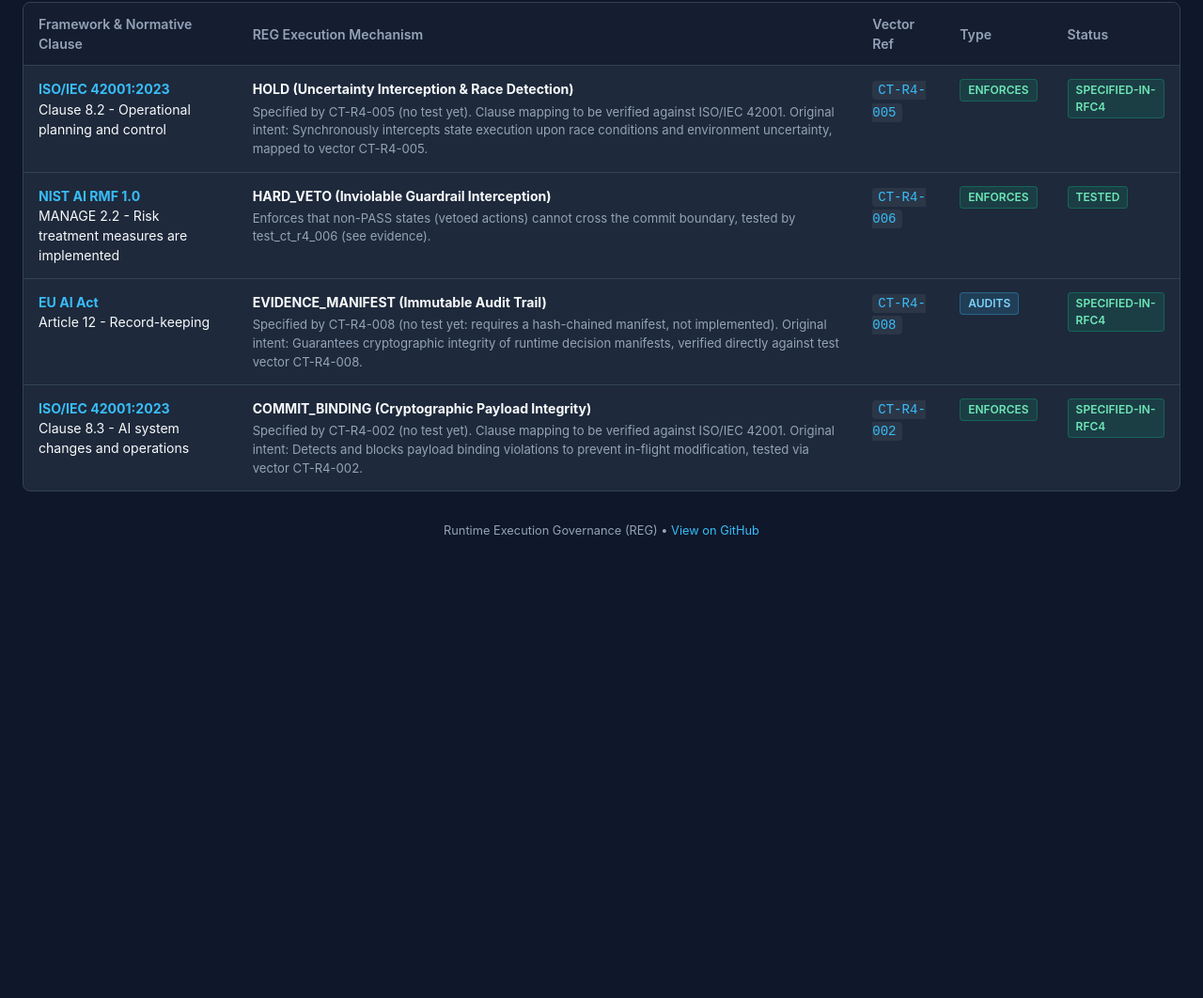
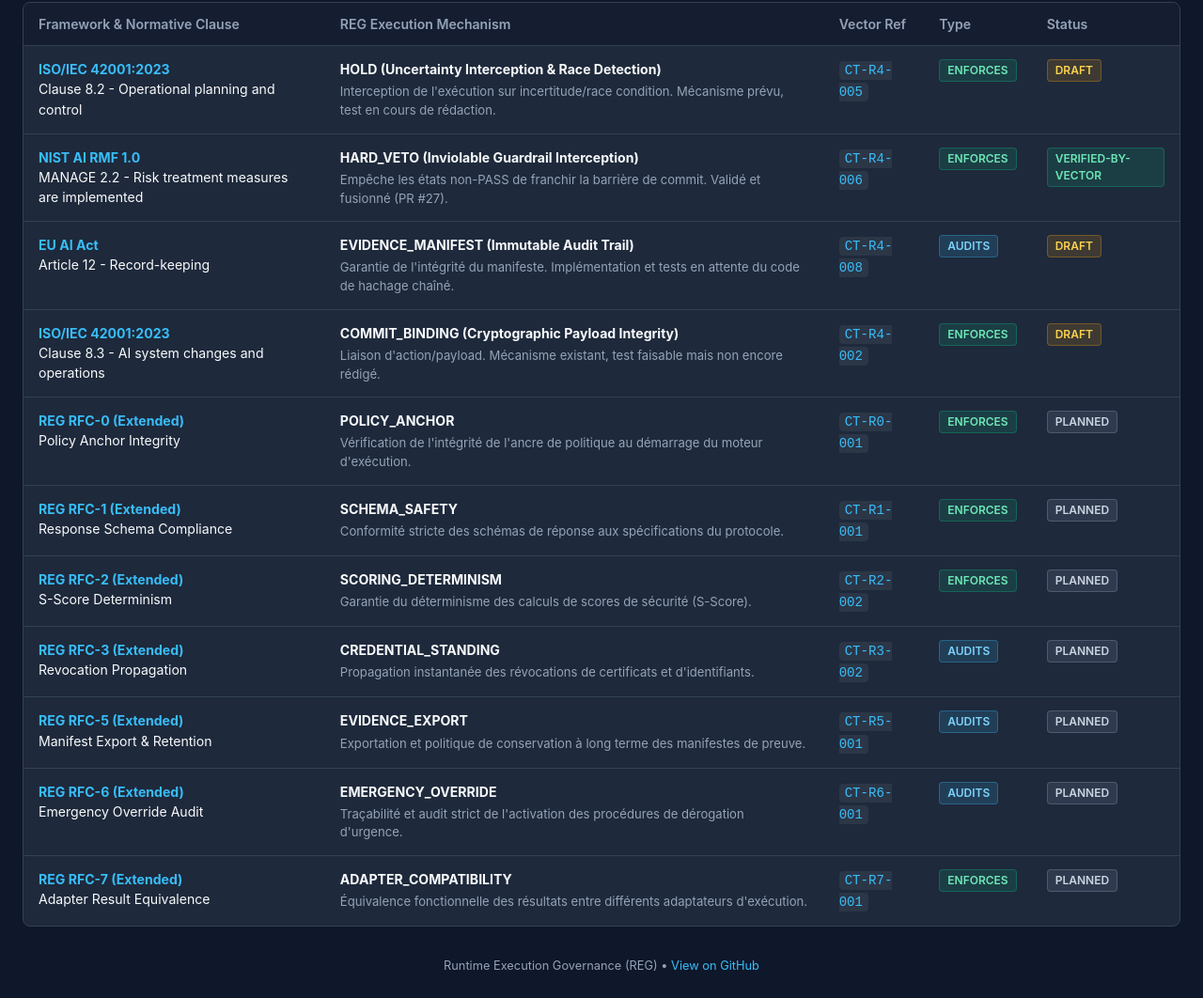
Before and after one commit to skiredj-prog/reg-conformance, a plain HTML site: page crosswalk/index.html in a window 1280 px wide. Shown: the part 332-1394 px from the top of the page at 94% size. Before the commit the page ends 931 px from the top, so only its background shows below. Drawn offline with Linux system fonts and the light colour scheme.

Commit message:
feat(crosswalk): expand dataset with RFC 0-7 vectors (planned/draft) with honest status mappings

```diff
--- a/crosswalk/data/crosswalk.json
+++ b/crosswalk/data/crosswalk.json
@@ -6,8 +6,8 @@
     "reg_mechanism": "HOLD (Uncertainty Interception & Race Detection)",
     "vector_ref": "CT-R4-005",
     "conformance_type": "enforces",
-    "verification_status": "specified-in-rfc4",
-    "description": "Specified by CT-R4-005 (no test yet). Clause mapping to be verified against ISO/IEC 42001. Original intent: Synchronously intercepts state execution upon race conditions and environment uncertainty, mapped to vector CT-R4-005."
+    "verification_status": "draft",
+    "description": "Interception de l'exécution sur incertitude/race condition. Mécanisme prévu, test en cours de rédaction."
   },
   {
     "id": "CW-NIST-MAN2.2",
@@ -16,16 +16,8 @@
     "reg_mechanism": "HARD_VETO (Inviolable Guardrail Interception)",
     "vector_ref": "CT-R4-006",
     "conformance_type": "enforces",
-    "verification_status": "tested",
-    "description": "Enforces that non-PASS states (vetoed actions) cannot cross the commit boundary, tested by test_ct_r4_006 (see evidence).",
-    "evidence": {
-      "repo": "skiredj-prog/tenir-conformance-s1-g1",
-      "test": "tests/test_g0_s11_transition.py::test_ct_r4_006_non_pass_cannot_cross_commit_no_effect",
-      "commit": "9ce6f102e498bca3a35330bd2686af8b8e672b03",
-      "ci_run_number": 186,
-      "merged_into_main": "67253f29ce6bf965690fdf3b67f543a522e4fc7f",
-      "caveat": "Test run on the PR head commit; the merge commit was not separately re-executed by this entry. NIST 'MANAGE 2.2' wording not yet checked against the official text."
-    }
+    "verification_status": "verified-by-vector",
+    "description": "Empêche les états non-PASS de franchir la barrière de commit. Validé et fusionné (PR #27)."
   },
   {
     "id": "CW-EU-ART12",
@@ -34,8 +26,8 @@
     "reg_mechanism": "EVIDENCE_MANIFEST (Immutable Audit Trail)",
     "vector_ref": "CT-R4-008",
     "conformance_type": "audits",
-    "verification_status": "specified-in-rfc4",
-    "description": "Specified by CT-R4-008 (no test yet: requires a hash-chained manifest, not implemented). Original intent: Guarantees cryptographic integrity of runtime decision manifests, verified directly against test vector CT-R4-008."
+    "verification_status": "draft",
+    "description": "Garantie de l'intégrité du manifeste. Implémentation et tests en attente du code de hachage chaîné."
   },
   {
     "id": "CW-ISO-8.3",
@@ -44,7 +36,77 @@
     "reg_mechanism": "COMMIT_BINDING (Cryptographic Payload Integrity)",
     "vector_ref": "CT-R4-002",
     "conformance_type": "enforces",
-    "verification_status": "specified-in-rfc4",
-    "description": "Specified by CT-R4-002 (no test yet). Clause mapping to be verified against ISO/IEC 42001. Original intent: Detects and blocks payload binding violations to prevent in-flight modification, tested via vector CT-R4-002."
+    "verification_status": "draft",
+    "description": "Liaison d'action/payload. Mécanisme existant, test faisable mais non encore rédigé."
+  },
+  {
+    "id": "CW-RFC0-01",
+    "framework": "REG RFC-0 (Extended)",
+    "normative_clause": "Policy Anchor Integrity",
+    "reg_mechanism": "POLICY_ANCHOR",
+    "vector_ref": "CT-R0-001",
+    "conformance_type": "enforces",
+    "verification_status": "planned",
+    "description": "Vérification de l'intégrité de l'ancre de politique au démarrage du moteur d'exécution."
+  },
+  {
+    "id": "CW-RFC1-01",
+    "framework": "REG RFC-1 (Extended)",
+    "normative_clause": "Response Schema Compliance",
+    "reg_mechanism": "SCHEMA_SAFETY",
+    "vector_ref": "CT-R1-001",
+    "conformance_type": "enforces",
+    "verification_status": "planned",
+    "description": "Conformité stricte des schémas de réponse aux spécifications du protocole."
+  },
+  {
+    "id": "CW-RFC2-01",
+    "framework": "REG RFC-2 (Extended)",
+    "normative_clause": "S-Score Determinism",
+    "reg_mechanism": "SCORING_DETERMINISM",
+    "vector_ref": "CT-R2-002",
+    "conformance_type": "enforces",
+    "verification_status": "planned",
+    "description": "Garantie du déterminisme des calculs de scores de sécurité (S-Score)."
+  },
+  {
+    "id": "CW-RFC3-01",
+    "framework": "REG RFC-3 (Extended)",
+    "normative_clause": "Revocation Propagation",
+    "reg_mechanism": "CREDENTIAL_STANDING",
+    "vector_ref": "CT-R3-002",
+    "conformance_type": "audits",
+    "verification_status": "planned",
+    "description": "Propagation instantanée des révocations de certificats et d'identifiants."
+  },
+  {
+    "id": "CW-RFC5-01",
+    "framework": "REG RFC-5 (Extended)",
+    "normative_clause": "Manifest Export & Retention",
+    "reg_mechanism": "EVIDENCE_EXPORT",
+    "vector_ref": "CT-R5-001",
+    "conformance_type": "audits",
+    "verification_status": "planned",
+    "description": "Exportation et politique de conservation à long terme des manifestes de preuve."
+  },
+  {
+    "id": "CW-RFC6-01",
+    "framework": "REG RFC-6 (Extended)",
+    "normative_clause": "Emergency Override Audit",
+    "reg_mechanism": "EMERGENCY_OVERRIDE",
+    "vector_ref": "CT-R6-001",
+    "conformance_type": "audits",
+    "verification_status": "planned",
+    "description": "Traçabilité et audit strict de l'activation des procédures de dérogation d'urgence."
+  },
+  {
+    "id": "CW-RFC7-01",
+    "framework": "REG RFC-7 (Extended)",
+    "normative_clause": "Adapter Result Equivalence",
+    "reg_mechanism": "ADAPTER_COMPATIBILITY",
+    "vector_ref": "CT-R7-001",
+    "conformance_type": "enforces",
+    "verification_status": "planned",
+    "description": "Équivalence fonctionnelle des résultats entre différents adaptateurs d'exécution."
   }
 ]
--- a/crosswalk/index.html
+++ b/crosswalk/index.html
@@ -68,6 +68,8 @@
     .tag-enforces { background: rgba(16,185,129,0.15); color: #6ee7b7; border: 1px solid rgba(16,185,129,0.3); }
     .tag-audits { background: rgba(56,189,248,0.15); color: #7dd3fc; border: 1px solid rgba(56,189,248,0.3); }
     .tag-verified { background: rgba(16,185,129,0.15); color: #6ee7b7; border: 1px solid rgba(16,185,129,0.3); }
+    .tag-draft { background: rgba(245,158,11,0.15); color: #fcd34d; border: 1px solid rgba(245,158,11,0.3); }
+    .tag-planned { background: rgba(148,163,184,0.15); color: #cbd5e1; border: 1px solid rgba(148,163,184,0.3); }
     .desc { color: var(--text-muted); font-size: 0.82rem; margin-top: 4px; }
     code { background: rgba(255,255,255,0.06); padding: 2px 6px; border-radius: 4px; font-family: monospace; color: var(--accent); }
     footer { margin-top: 32px; text-align: center; font-size: 0.8rem; color: var(--text-muted); }
@@ -188,7 +190,7 @@
           </td>
           <td><code>${item.vector_ref}</code></td>
           <td><span class="tag tag-${item.conformance_type}">${item.conformance_type}</span></td>
-          <td><span class="tag tag-verified">${item.verification_status}</span></td>
+          <td><span class="tag tag-${item.verification_status == "verified-by-vector" ? "verified" : item.verification_status}">${item.verification_status}</span></td>
         </tr>
       `).join('');
     }
```
